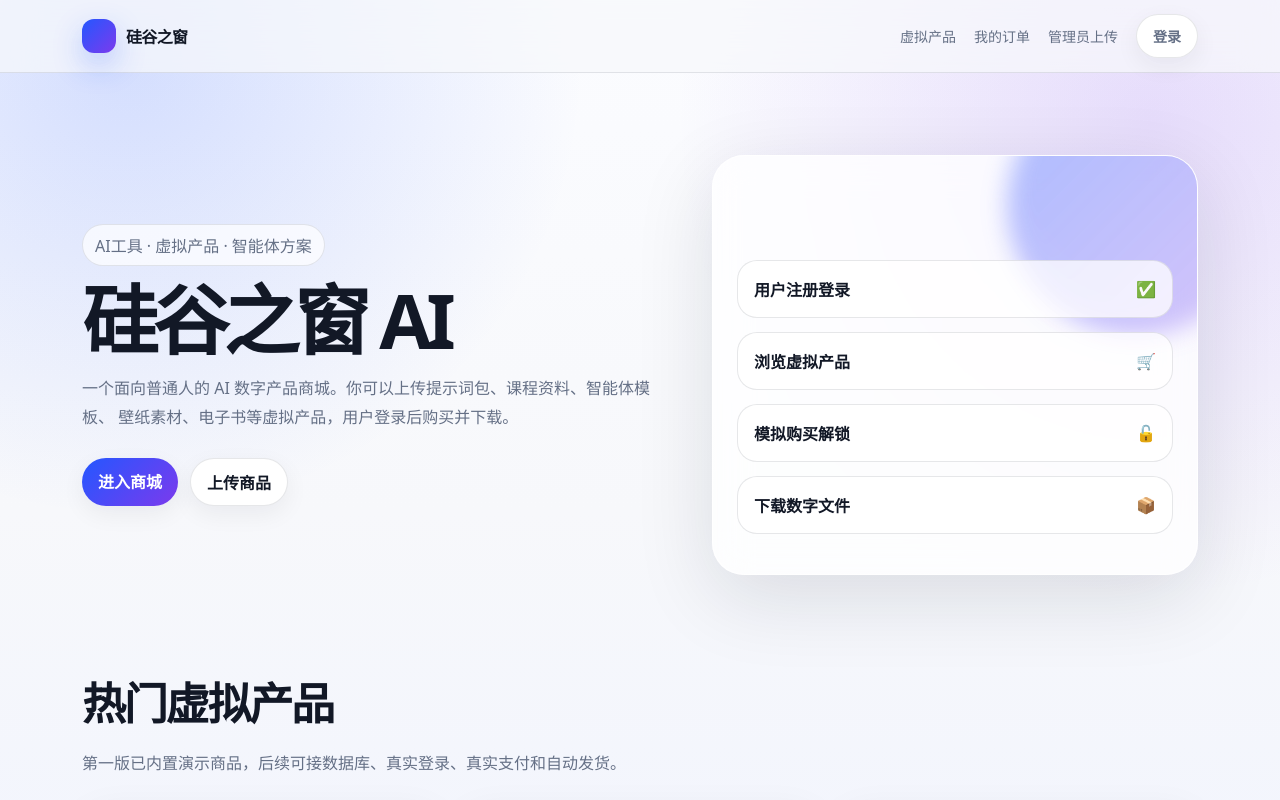
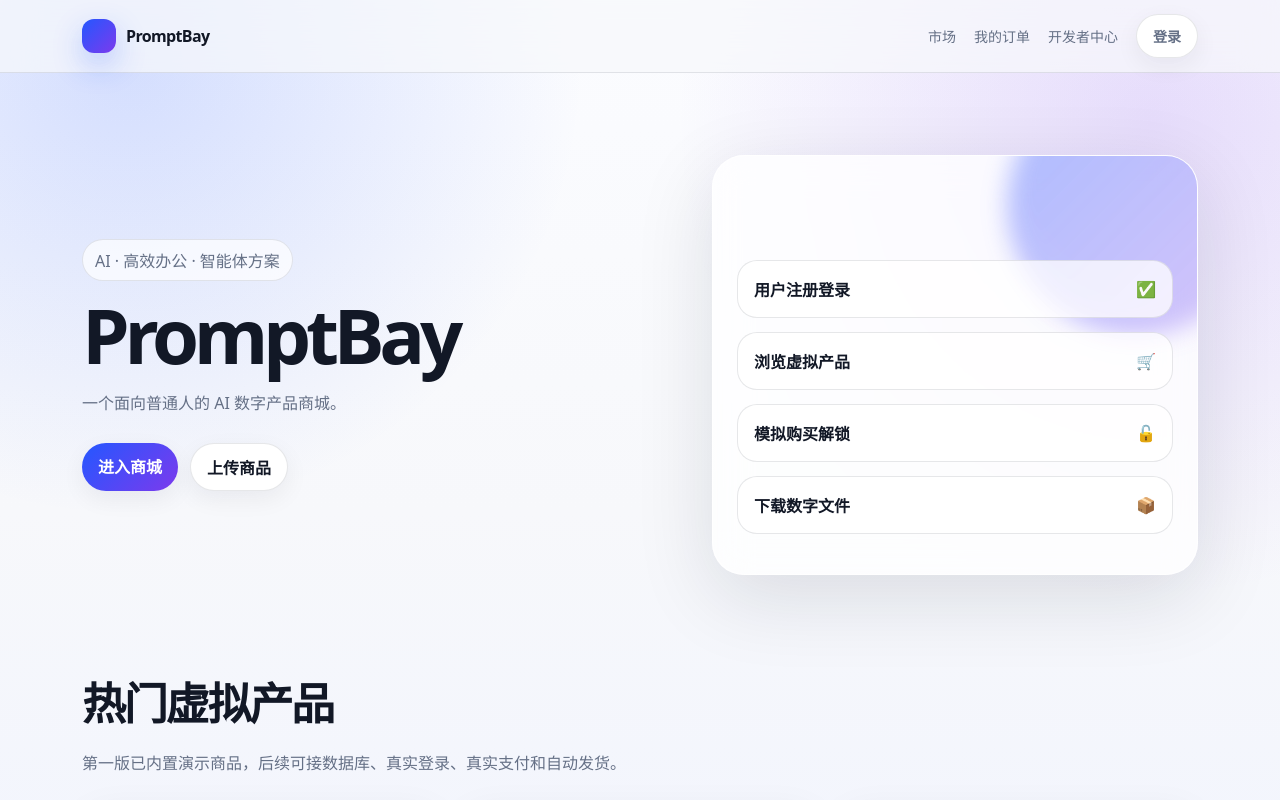
Before and after one commit to yoon64784453-commits/silicon-valley-window, a Next.js app: page / in a window 1280 px wide. Shown: the top 800 px of the page. Built offline with nearby package versions, Linux system fonts and the light colour scheme.

Commit message:
rename to promptbay

```diff
--- a/app/layout.tsx
+++ b/app/layout.tsx
@@ -4,8 +4,8 @@ import "./globals.css";
 import { Navbar } from "@/components/Navbar";
 
 export const metadata: Metadata = {
-  title: "硅谷之窗｜AI虚拟产品商城",
-  description: "一个用于销售 AI 提示词包、智能体模板、课程资料与数字素材的虚拟产品商城 MVP。"
+  title: "PromptBay｜数字商城",
+  description: "一个用于销售 AI 提示词、智能体模板、高效办公模板、课程资料与数字素材的虚拟产品商城 MVP。"
 };
 
 export default function RootLayout({ children }: { children: React.ReactNode }) {
--- a/app/page.tsx
+++ b/app/page.tsx
@@ -8,11 +8,10 @@ export default function HomePage() {
       <section className="hero">
         <div className="container hero-grid">
           <div>
-            <span className="badge">AI工具 · 虚拟产品 · 智能体方案</span>
-            <h1>硅谷之窗 AI</h1>
+            <span className="badge">AI · 高效办公 · 智能体方案</span>
+            <h1>PromptBay</h1>
             <p>
-              一个面向普通人的 AI 数字产品商城。你可以上传提示词包、课程资料、智能体模板、
-              壁纸素材、电子书等虚拟产品，用户登录后购买并下载。
+              一个面向普通人的 AI 数字产品商城。
             </p>
             <div style={{ display: "flex", gap: 12, marginTop: 26, flexWrap: "wrap" }}>
               <Link className="btn primary" href="/products">进入商城</Link>
--- a/components/Navbar.tsx
+++ b/components/Navbar.tsx
@@ -7,12 +7,12 @@ export function Navbar() {
       <div className="container nav-inner">
         <Link href="/" className="logo">
           <span className="logo-mark" />
-          <span>硅谷之窗</span>
+          <span>PromptBay</span>
         </Link>
         <nav className="nav-links">
-          <Link href="/products">虚拟产品</Link>
+          <Link href="/products">市场</Link>
           <Link href="/dashboard">我的订单</Link>
-          <Link href="/admin">管理员上传</Link>
+          <Link href="/admin">开发者中心</Link>
           <Link className="btn" href="/login">登录</Link>
         </nav>
       </div>
```
